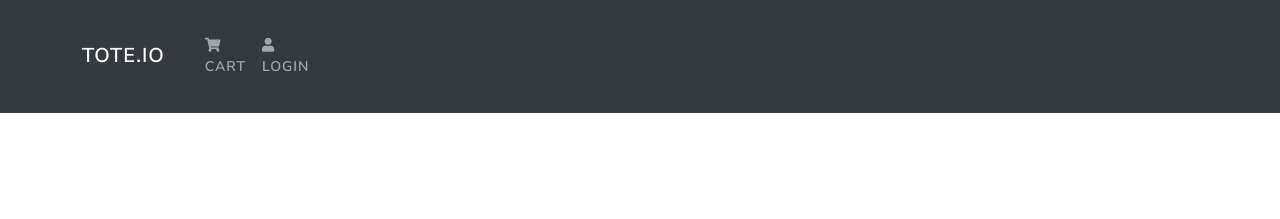
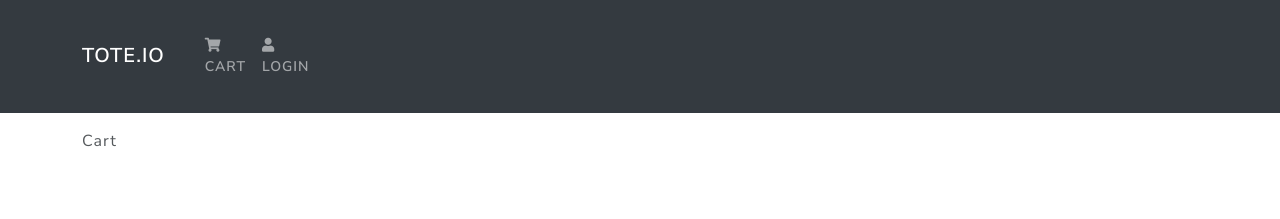
Before and after one commit to lawrencesalinas/Tote.io, a React (Create React App) app: page /cart/1 in a window 1280 px wide. Shown: the top 219 px of the page. Built offline with nearby package versions, Linux system fonts and the light colour scheme.

Commit message:
added new cart page

```diff
--- a/src/App.js
+++ b/src/App.js
@@ -2,7 +2,7 @@ import { Container } from 'react-bootstrap'
 import { BrowserRouter, Route, Routes } from 'react-router-dom'
 import Footer from './components/Footer'
 import Header from './components/Header'
-
+import CartScreen from './screens/CartScreen'
 import HomeScreen from './screens/HomeScreen'
 import ProductScreen from './screens/ProductScreen'
 
@@ -17,7 +17,7 @@ function App() {
           <Routes>
           <Route path='/' element={<HomeScreen/>} />
           <Route path='product/:id'element={<ProductScreen/>} />
-
+          <Route path='cart/:id'element={<CartScreen/>} />
 
           </Routes>
         </Container>
--- /dev/null
+++ b/src/screens/CartScreen.js
@@ -0,0 +1,11 @@
+import React from 'react';
+
+function CartScreen() {
+  return (
+  <div>
+      Cart
+  </div>
+  )
+}
+
+export default CartScreen;
--- a/src/screens/ProductScreen.js
+++ b/src/screens/ProductScreen.js
@@ -13,10 +13,11 @@ import { useDispatch, useSelector } from "react-redux";
 import Rating from "../components/Rating";
 import Loader from "../components/Loader";
 import Message from "../components/Message";
-import { useParams } from "react-router-dom";
+import { useParams,useNavigate } from "react-router-dom";
 import { listProductDetails } from "../actions/productActions";
 
-function ProductScreen({ match }) {
+function ProductScreen() {
+  const navigate = useNavigate()
   let { id } = useParams();
   const [qty, setQty] = useState(1);
   const dispatch = useDispatch();
@@ -29,6 +30,12 @@ function ProductScreen({ match }) {
   useEffect(() => {
     dispatch(listProductDetails(id));
   }, [dispatch, id]);
+
+const addToCartHandler = () => {
+  // console.log('add to cart:',id);
+  navigate(`/cart/${id}?qty=${qty}`)
+}
+
 
   return (
     <div>
@@ -105,6 +112,7 @@ function ProductScreen({ match }) {
                         >
                           {
                             //array constructor to create array of that stock
+                            // created an array everytime we change the state or qty
                             [...Array(product.countInStock).keys()].map((x) => {
                              return  <option key={x + 1} value={x + 1}>
                                 {x + 1}
@@ -119,6 +127,7 @@ function ProductScreen({ match }) {
                 <ListGroup.Item>
                   {/* disabled is used from ListGroup, it makes the button unclickable if condition is met */}
                   <Button
+                    onClick={addToCartHandler}
                     className="btn-block"
                     disabled={product.countInStock == 0}
                     type="button"
```
